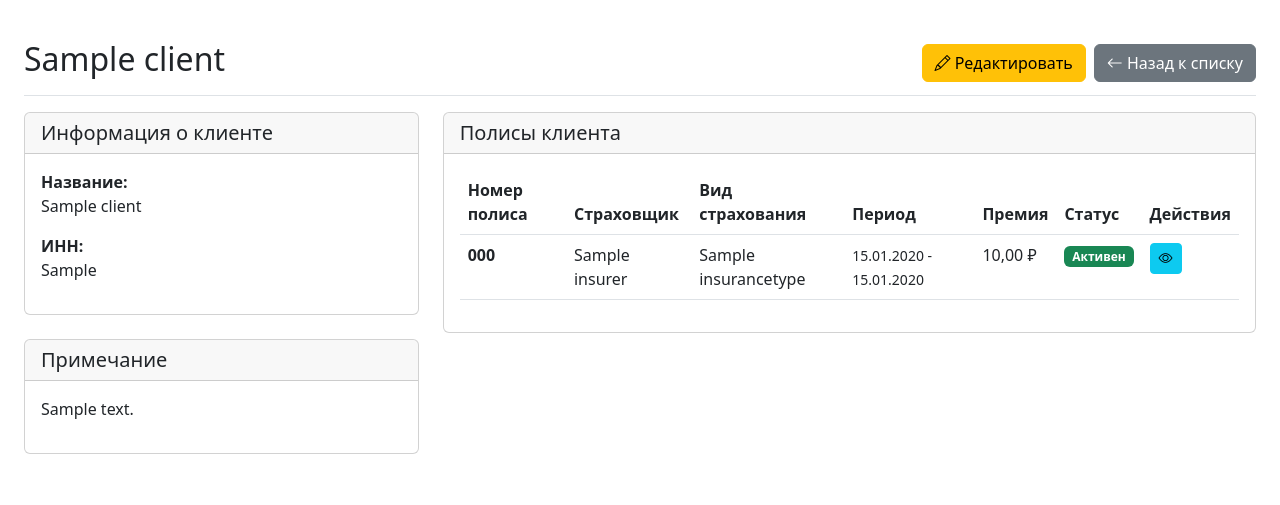
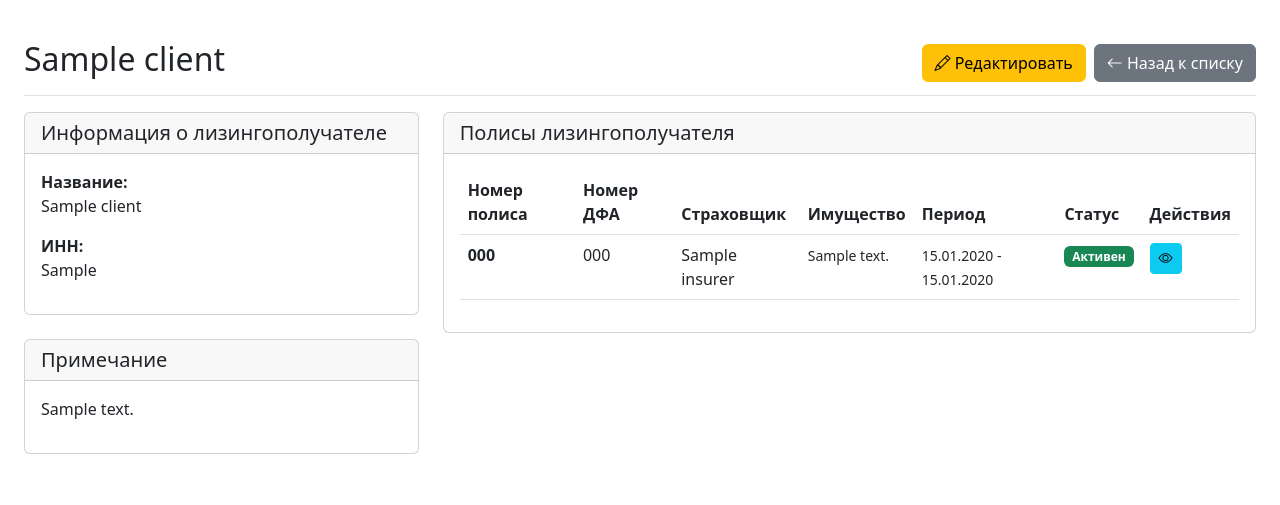
Before and after one commit to grigra27/flow_polis, a Django app: page /clients/1/ in a window 1280 px wide. Shown: the part 56-561 px from the top of the page. Run offline with Django 4.2, Linux system fonts and the light colour scheme; a user stored in the database is signed in; tables that the repository leaves empty hold one stand-in row (values such as "Sample post"); parts of the project's set-up code (start-up, migrations or seed data) failed here and were passed over.

Commit message:
fix ux html template

```diff
--- a/templates/clients/client_detail.html
+++ b/templates/clients/client_detail.html
@@ -21,7 +21,7 @@
     <div class="col-md-4">
         <div class="card mb-4">
             <div class="card-header">
-                <h5 class="mb-0">Информация о клиенте</h5>
+                <h5 class="mb-0">Информация о лизингополучателе</h5>
             </div>
             <div class="card-body">
                 <p><strong>Название:</strong><br>
@@ -47,7 +47,7 @@
     <div class="col-md-8">
         <div class="card">
             <div class="card-header">
-                <h5 class="mb-0">Полисы клиента</h5>
+                <h5 class="mb-0">Полисы лизингополучателя</h5>
             </div>
             <div class="card-body">
                 {% if policies %}
@@ -56,10 +56,10 @@
                         <thead>
                             <tr>
                                 <th>Номер полиса</th>
+                                <th>Номер ДФА</th>
                                 <th>Страховщик</th>
-                                <th>Вид страхования</th>
+                                <th>Имущество</th>
                                 <th>Период</th>
-                                <th>Премия</th>
                                 <th>Статус</th>
                                 <th>Действия</th>
                             </tr>
@@ -68,12 +68,14 @@
                             {% for policy in policies %}
                             <tr>
                                 <td><strong>{{ policy.policy_number }}</strong></td>
+                                <td>{{ policy.dfa_number }}</td>
                                 <td>{{ policy.insurer.insurer_name }}</td>
-                                <td>{{ policy.insurance_type.name }}</td>
+                                <td>
+                                    <small>{{ policy.property_description|truncatewords:10 }}</small>
+                                </td>
                                 <td>
                                     <small>{{ policy.start_date|date:"d.m.Y" }} - {{ policy.end_date|date:"d.m.Y" }}</small>
                                 </td>
-                                <td>{{ policy.premium_total|floatformat:2 }} ₽</td>
                                 <td>
                                     {% if policy.policy_active %}
                                         <span class="badge bg-success">Активен</span>
@@ -92,7 +94,7 @@
                     </table>
                 </div>
                 {% else %}
-                <p class="text-muted">У клиента пока нет полисов</p>
+                <p class="text-muted">У лизингополучателя пока нет полисов</p>
                 {% endif %}
             </div>
         </div>
--- a/templates/insurers/insurer_detail.html
+++ b/templates/insurers/insurer_detail.html
@@ -151,8 +151,8 @@
                                 <th>Номер полиса</th>
                                 <th>Клиент</th>
                                 <th>Вид страхования</th>
+                                <th>Имущество</th>
                                 <th>Период</th>
-                                <th>Премия</th>
                                 <th>Статус</th>
                                 <th>Действия</th>
                             </tr>
@@ -164,9 +164,11 @@
                                 <td>{{ policy.client.client_name }}</td>
                                 <td>{{ policy.insurance_type.name }}</td>
                                 <td>
+                                    <small>{{ policy.property_description|truncatewords:10 }}</small>
+                                </td>
+                                <td>
                                     <small>{{ policy.start_date|date:"d.m.Y" }} - {{ policy.end_date|date:"d.m.Y" }}</small>
                                 </td>
-                                <td>{{ policy.premium_total|floatformat:2 }} ₽</td>
                                 <td>
                                     {% if policy.policy_active %}
                                         <span class="badge bg-success">Активен</span>
```
Also changed, not shown: templates/clients/client_list.html (+4 -4 lines), templates/policies/payment_list.html (+6 -10 lines), templates/policies/policy_list.html (+6 -6 lines).
